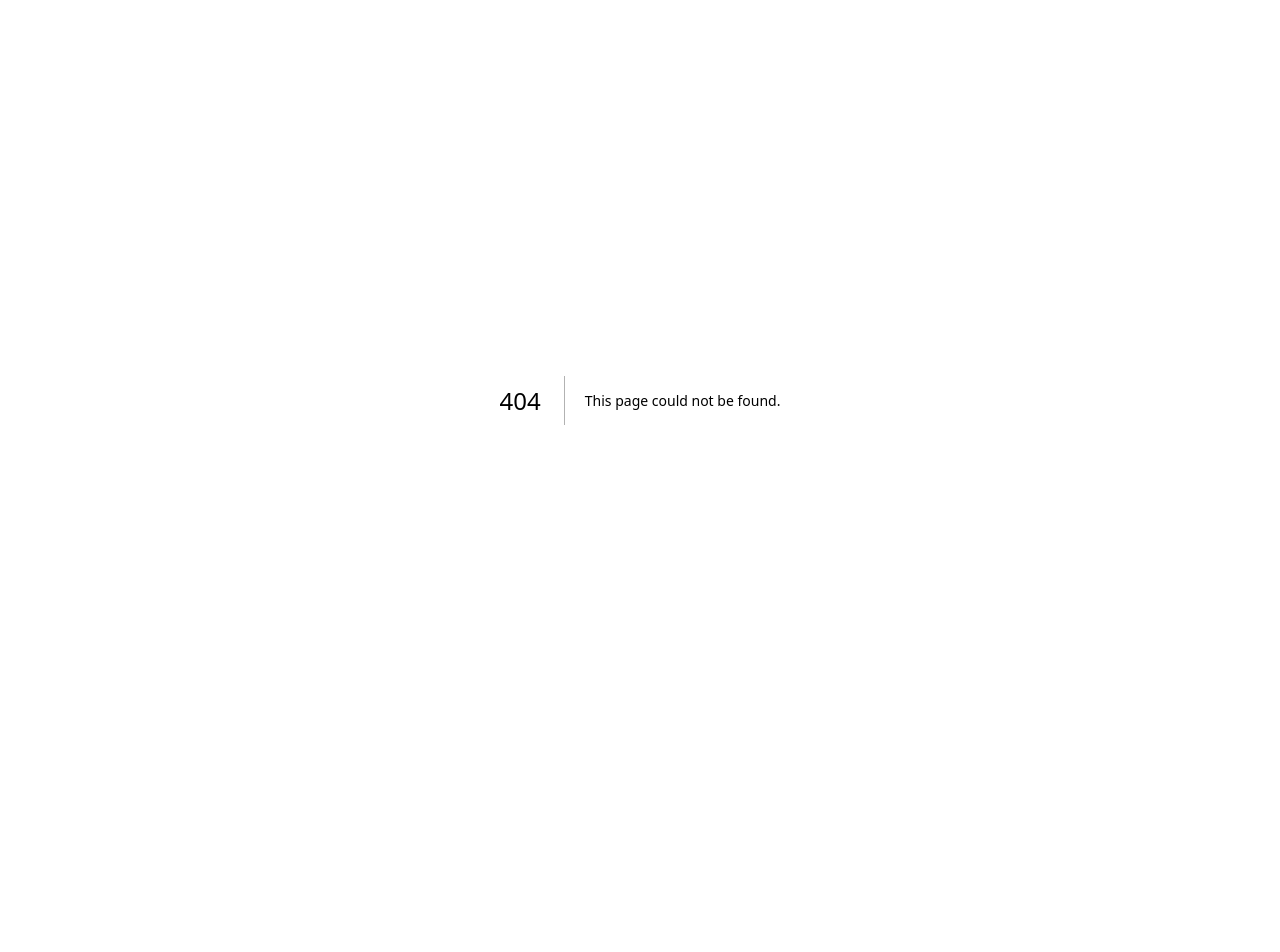
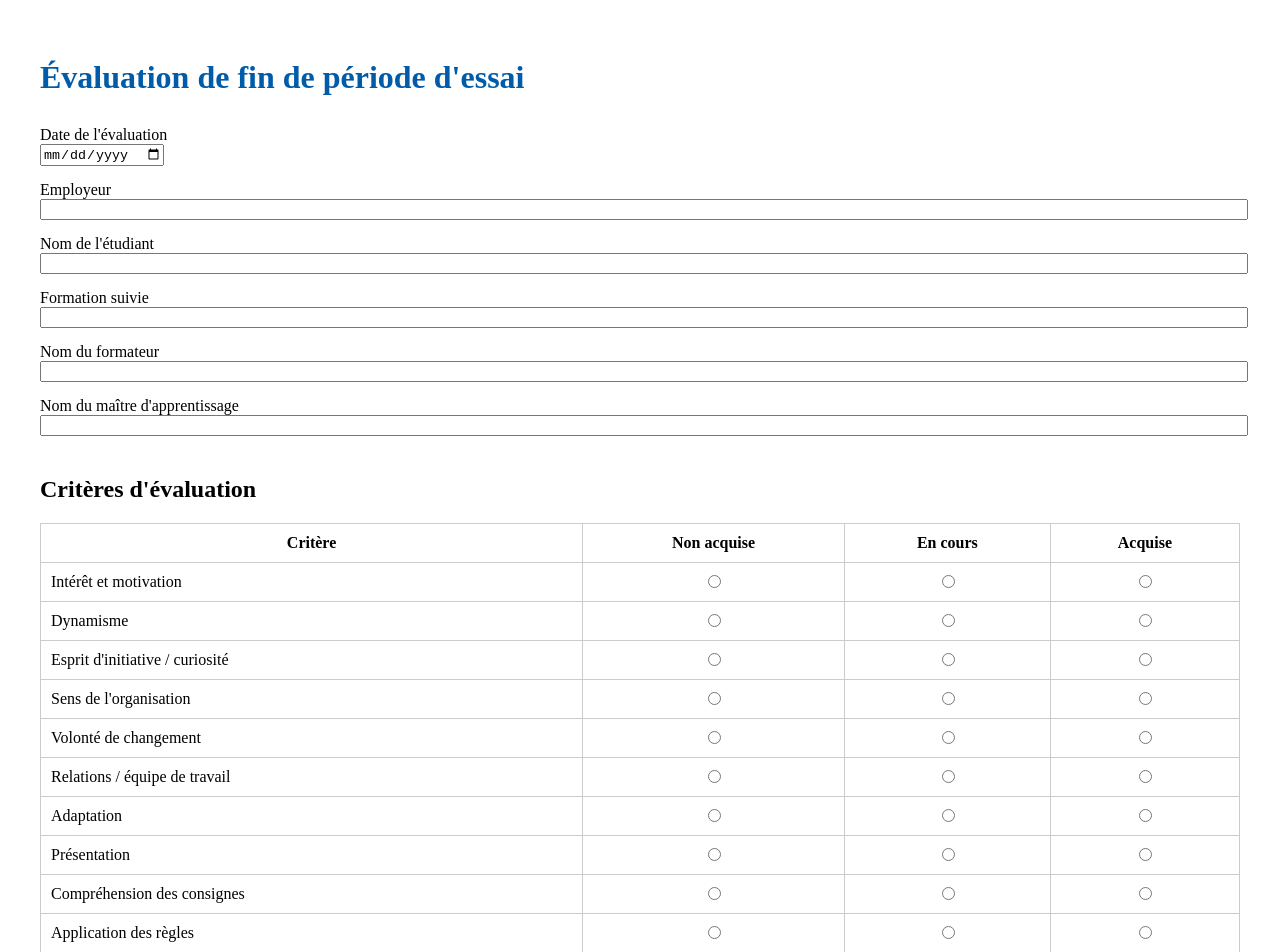
Before and after one commit to fabsalel-design/suivi-visites-mfr, a Next.js app: page /apprentis/1/visites/periode-essai in a window 1280 px wide. Before the commit this address had no page. Shown: the top 952 px of the page. Before the commit the page ends 800 px from the top, so only its background shows below. Built offline with nearby package versions, Linux system fonts and the light colour scheme; no server answers; the database is empty.

Commit message:
Create page.tsx

```diff
--- /dev/null
+++ b/app/apprentis/[id]/visites/periode-essai/page.tsx
@@ -0,0 +1,295 @@
+
+import Link from "next/link";
+import { supabase } from "../../../../../lib/supabase";
+
+export const dynamic = "force-dynamic";
+
+const criteres = [
+  "Intérêt et motivation",
+  "Dynamisme",
+  "Esprit d'initiative / curiosité",
+  "Sens de l'organisation",
+  "Volonté de changement",
+  "Relations / équipe de travail",
+  "Adaptation",
+  "Présentation",
+  "Compréhension des consignes",
+  "Application des règles",
+  "Aptitudes physiques générales",
+];
+
+export default async function PeriodeEssaiPage({
+  params,
+}: {
+  params: Promise<{ id: string }>;
+}) {
+  const { id } = await params;
+
+  const { data: apprenti } = await supabase
+    .from("apprentis")
+    .select("*")
+    .eq("id", id)
+    .single();
+
+  return (
+    <main
+      style={{
+        maxWidth: "1200px",
+        margin: "0 auto",
+        padding: "30px",
+      }}
+    >
+      <h1
+        style={{
+          color: "#005CA9",
+        }}
+      >
+        Évaluation de fin de période d'essai
+      </h1>
+
+      <div
+        style={{
+          display: "grid",
+          gap: "15px",
+          marginTop: "30px",
+          marginBottom: "40px",
+        }}
+      >
+        <div>
+          <label>Date de l'évaluation</label>
+          <br />
+          <input type="date" />
+        </div>
+
+        <div>
+          <label>Employeur</label>
+          <br />
+          <input
+            type="text"
+            defaultValue={apprenti?.entreprise || ""}
+            style={{ width: "100%" }}
+          />
+        </div>
+
+        <div>
+          <label>Nom de l'étudiant</label>
+          <br />
+          <input
+            type="text"
+            defaultValue={`${apprenti?.prenom || ""} ${apprenti?.nom || ""}`}
+            style={{ width: "100%" }}
+          />
+        </div>
+
+        <div>
+          <label>Formation suivie</label>
+          <br />
+          <input
+            type="text"
+            style={{ width: "100%" }}
+          />
+        </div>
+
+        <div>
+          <label>Nom du formateur</label>
+          <br />
+          <input
+            type="text"
+            defaultValue={apprenti?.formateur || ""}
+            style={{ width: "100%" }}
+          />
+        </div>
+
+        <div>
+          <label>Nom du maître d'apprentissage</label>
+          <br />
+          <input
+            type="text"
+            defaultValue={apprenti?.tuteur || ""}
+            style={{ width: "100%" }}
+          />
+        </div>
+      </div>
+
+      <h2>Critères d'évaluation</h2>
+
+      <table
+        style={{
+          width: "100%",
+          borderCollapse: "collapse",
+          marginTop: "20px",
+          marginBottom: "30px",
+        }}
+      >
+        <thead>
+          <tr>
+            <th
+              style={{
+                border: "1px solid #ccc",
+                padding: "10px",
+              }}
+            >
+              Critère
+            </th>
+
+            <th
+              style={{
+                border: "1px solid #ccc",
+                padding: "10px",
+              }}
+            >
+              Non acquise
+            </th>
+
+            <th
+              style={{
+                border: "1px solid #ccc",
+                padding: "10px",
+              }}
+            >
+              En cours
+            </th>
+
+            <th
+              style={{
+                border: "1px solid #ccc",
+                padding: "10px",
+              }}
+            >
+              Acquise
+            </th>
+          </tr>
+        </thead>
+
+        <tbody>
+          {criteres.map((critere) => (
+            <tr key={critere}>
+              <td
+                style={{
+                  border: "1px solid #ccc",
+                  padding: "10px",
+                }}
+              >
+                {critere}
+              </td>
+
+              <td
+                style={{
+                  border: "1px solid #ccc",
+                  textAlign: "center",
+                }}
+              >
+                <input
+                  type="radio"
+                  name={critere}
+                  value="non"
+                />
+              </td>
+
+              <td
+                style={{
+                  border: "1px solid #ccc",
+                  textAlign: "center",
+                }}
+              >
+                <input
+                  type="radio"
+                  name={critere}
+                  value="encours"
+                />
+              </td>
+
+              <td
+                style={{
+                  border: "1px solid #ccc",
+                  textAlign: "center",
+                }}
+              >
+                <input
+                  type="radio"
+                  name={critere}
+                  value="acquise"
+                />
+              </td>
+            </tr>
+          ))}
+        </tbody>
+      </table>
+
+      <div
+        style={{
+          display: "grid",
+          gap: "20px",
+        }}
+      >
+        <div>
+          <label>Observations générales</label>
+          <br />
+          <textarea
+            rows={6}
+            style={{ width: "100%" }}
+          />
+        </div>
+
+        <div>
+          <label>Points forts</label>
+          <br />
+          <textarea
+            rows={4}
+            style={{ width: "100%" }}
+          />
+        </div>
+
+        <div>
+          <label>Points faibles</label>
+          <br />
+          <textarea
+            rows={4}
+            style={{ width: "100%" }}
+          />
+        </div>
+      </div>
+
+      <div
+        style={{
+          marginTop: "40px",
+          display: "flex",
+          gap: "15px",
+          flexWrap: "wrap",
+        }}
+      >
+        <button
+          style={{
+            backgroundColor: "#005CA9",
+            color: "white",
+            border: "none",
+            padding: "12px 20px",
+            borderRadius: "8px",
+            cursor: "pointer",
+          }}
+        >
+          Enregistrer
+        </button>
+
+        <button
+          style={{
+            backgroundColor: "#2e7d32",
+            color: "white",
+            border: "none",
+            padding: "12px 20px",
+            borderRadius: "8px",
+            cursor: "pointer",
+          }}
+        >
+          Générer PDF
+        </button>
+      </div>
+
+      <p style={{ marginTop: "30px" }}>
+        <Link href={`/apprentis/${id}/visites/nouvelle`}>
+          ← Retour aux types de visite
+        </Link>
+      </p>
+    </main>
+  );
+}
```
